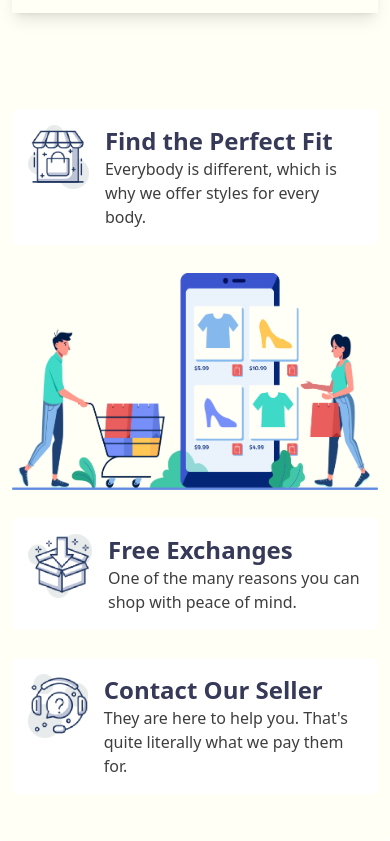
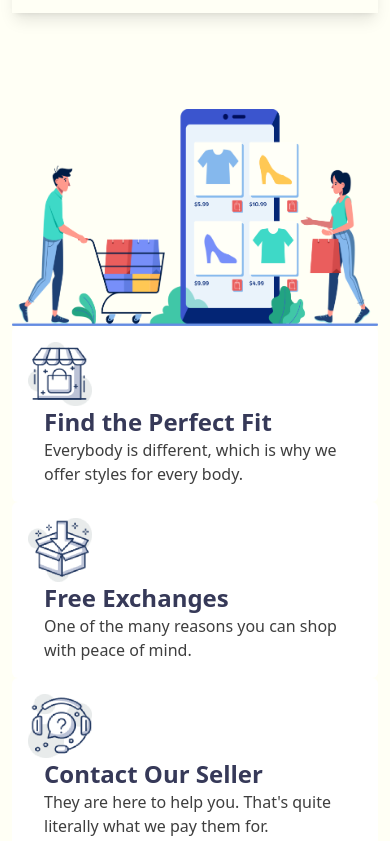
Before and after one commit to khaled39ab/Penguin-Fashion-with-Tailwind, a plain HTML site: page index.html in a window 390 px wide. Shown: the part 4623-5464 px from the top of the page. Drawn offline with nearby package versions, Linux system fonts and the light colour scheme.

Commit message:
make responsive

```diff
--- a/index.html
+++ b/index.html
@@ -209,9 +209,9 @@
 
         <!-- benefit section  -->
         <section class="pb-12">
-            <div class="grid lg:grid-cols-2 gap-7 md:grid-cols-1">
-                <div class="flex bg-white p-4 rounded-md">
-                    <img class="h-16 w-16" src="./images/house.png" alt="">
+            <div class="grid lg:grid-cols-2 lg:gap-7 md:grid-cols-1">
+                <div class="lg:flex md:flex  bg-white p-4 rounded-md md:mx-auto">
+                    <img class="h-16 w-16 sm:mx-auto" src="./images/house.png" alt="">
                     <div class="ml-4">
                         <h3 class="text-2xl text-winter font-bold">Find the Perfect Fit</h3>
                         <p class="text-paragraph">Everybody is different, which is why we offer styles for every body.
@@ -219,11 +219,11 @@
                     </div>
                 </div>
 
-                <div class= "row-span-3">
+                <div class= "lg:row-span-3 row-span-full sm:mb-6 sm:w-1/2 sm:mx-auto md:row-start-auto md:w-3/5 md:mx-auto lg:w-full">
                     <img src="./images/shopping.png" alt="">
                 </div>
 
-                <div class="flex bg-white p-4 rounded-md">
+                <div class="lg:flex md:flex bg-white p-4 rounded-md md:mx-auto">
                     <img class="h-16 w-16" src="./images/box.png" alt="">
                     <div class="ml-4">
                         <h3 class="text-2xl text-winter font-bold">Free Exchanges</h3>
@@ -233,7 +233,7 @@
                     </div>
                 </div>
 
-                <div class="flex bg-white p-4 rounded-md">
+                <div class="lg:flex md:flex bg-white p-4 rounded-md md:mx-auto">
                     <img class="h-16 w-16" src="./images/question.png" alt="">
                     <div class="ml-4">
                         <h3 class="text-2xl text-winter font-bold">Contact Our Seller</h3>
```
